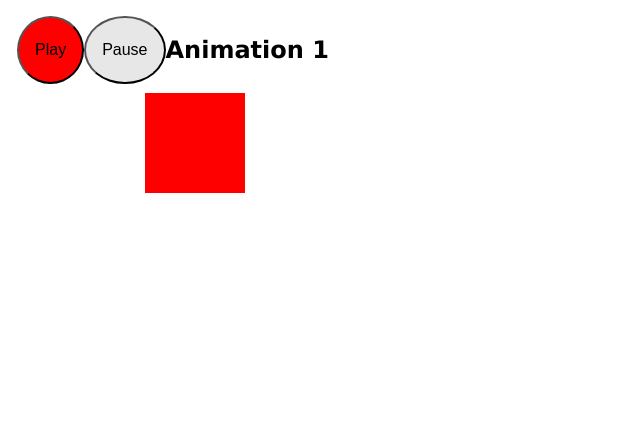
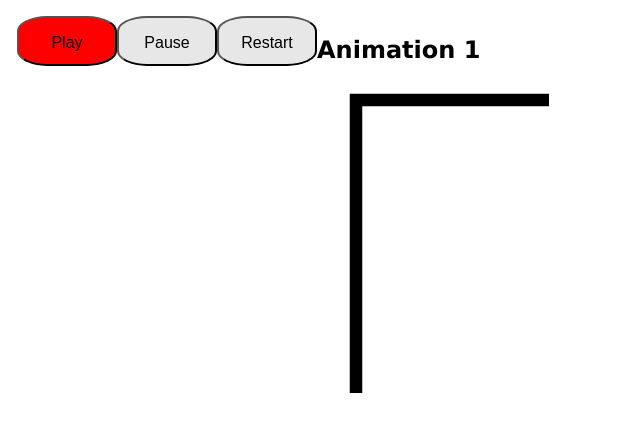
Before and after one commit to MaWaDesign/BasicAnimation, a plain HTML site: page code/index.html in a window 1280 px wide. Both pictures are taken after a click on the button "Play". Shown: the whole page, without its empty margins (0-640 px from the left). Drawn offline with Linux system fonts and the light colour scheme.

Commit message:
buttons final + music

```diff
--- a/code/index.html
+++ b/code/index.html
@@ -7,21 +7,23 @@
     <link rel="stylesheet" href="styles.css">
     <script src="script.js"></script>
     <title>Animation</title>
+
+<audio id="effect1" src="/code/effect.wav"></audio>
+
 </head>
 
 <body>
 
 
     <nav>
-        <button id="start" onclick="changeColor();myPlayFunction()">Play</button>
-        <button onclick="myPauseFunction();changeColorpause()">Pause</button>
+        <button type="button" id="start1" onclick="changeColor1();myPlayFunction1();playaudio()">Play</button>
+        <button onclick="myPauseFunction1();changeColorpause1();pauseaudio()">Pause</button>
+        <button onclick="restart1();pauseaudio()">Restart</button>
         <h1>Animation 1</h1>
         <p>
     </nav>
 
-    <div id="myDIV"></div>
+    <div id="animation1" class="animation1"></div>
 
 
-</body>
-
-</html>
+</body></html>
--- a/code/script.js
+++ b/code/script.js
@@ -1,15 +1,39 @@
-function myPlayFunction() {
-    document.getElementById("myDIV").style.animationPlayState = "running";
+function myPlayFunction1() {
+    document.getElementById("animation1").style.animationPlayState = "running";
+    document.getElementById('effect1').play()
 }
 
-function myPauseFunction() {
-    document.getElementById("myDIV").style.animationPlayState = "paused";
+
+
+function myPauseFunction1() {
+    document.getElementById("animation1").style.animationPlayState = "paused";
+    document.getElementById('effect1').pause()
 }
 
-function changeColor() {
-    document.getElementById("start").style.backgroundColor = "#ff0000";
+function changeColor1() {
+    document.getElementById("start1").style.backgroundColor = "#ff0000";
 }
 
-function changeColorpause() {
-    document.getElementById("start").style.backgroundColor = "#e7e7e7";
+function changeColorpause1() {
+    document.getElementById("start1").style.backgroundColor = "#e7e7e7";
 }
+
+
+function restart1() {
+    var element = document.getElementById("animation1");
+    element.classList.remove("animation1");
+    void element.offsetWidth;
+    element.classList.add("animation1");
+    document.getElementById("start1").style.backgroundColor = "#e7e7e7";
+    document.getElementById("animation1").style.animationPlayState = "paused";
+    document.getElementById('effect1').pause();
+    document.getElementById('effect1').currentTime = 0;
+}
+
+//function playaudio() {
+//    document.getElementById('effect').play()
+//}
+
+//function pauseaudio() {
+//    document.getElementById('effect').pause()()
+//}
--- a/code/styles.css
+++ b/code/styles.css
@@ -1,16 +1,3 @@
-
-
-div {
-  width: 100px;
-  height: 100px;
-  background: red;
-  position: relative;
-  -webkit-animation: mymove 2s infinite;
-  -webkit-animation-play-state: paused;
-  animation: mymove 2s infinite;
-  animation-play-state: paused;
-}
-
 button {
     background-color: #e7e7e7;
     color: black;
@@ -18,17 +5,9 @@ button {
     display: inline-block;
     font-size: 16px;
     padding: 16px 16px;
-    border-radius: 50%;
-}
-
-@-webkit-keyframes mymove {
-  from {left: 0px;}
-  to {left: 200px;}
-}
-
-@keyframes mymove {
-  from {left: 0px;}
-  to {left: 200px;}
+    border-radius: 30%;
+    width: 100px;
+    height: 50px;
 }
 
 nav {
@@ -43,3 +22,23 @@ button {
     padding: 0.5em 0.5em;
 
 }
+
+
+@-webkit-keyframes mymove1 {
+    from {
+        left: 0px;
+    }
+
+    to {
+        left: 500px;
+    }
+}
+
+.animation1 {
+    width: 200px;
+    height: 300px;
+    position: relative;
+    animation: mymove1 2s infinite;
+    animation-play-state: paused;
+    background-image: url(../background/backgroundplaceholder.png);
+}
```
Also changed, not shown: background/background.png (deleted), 2 other files. Lines whose indentation alone changed are shown as unchanged.
